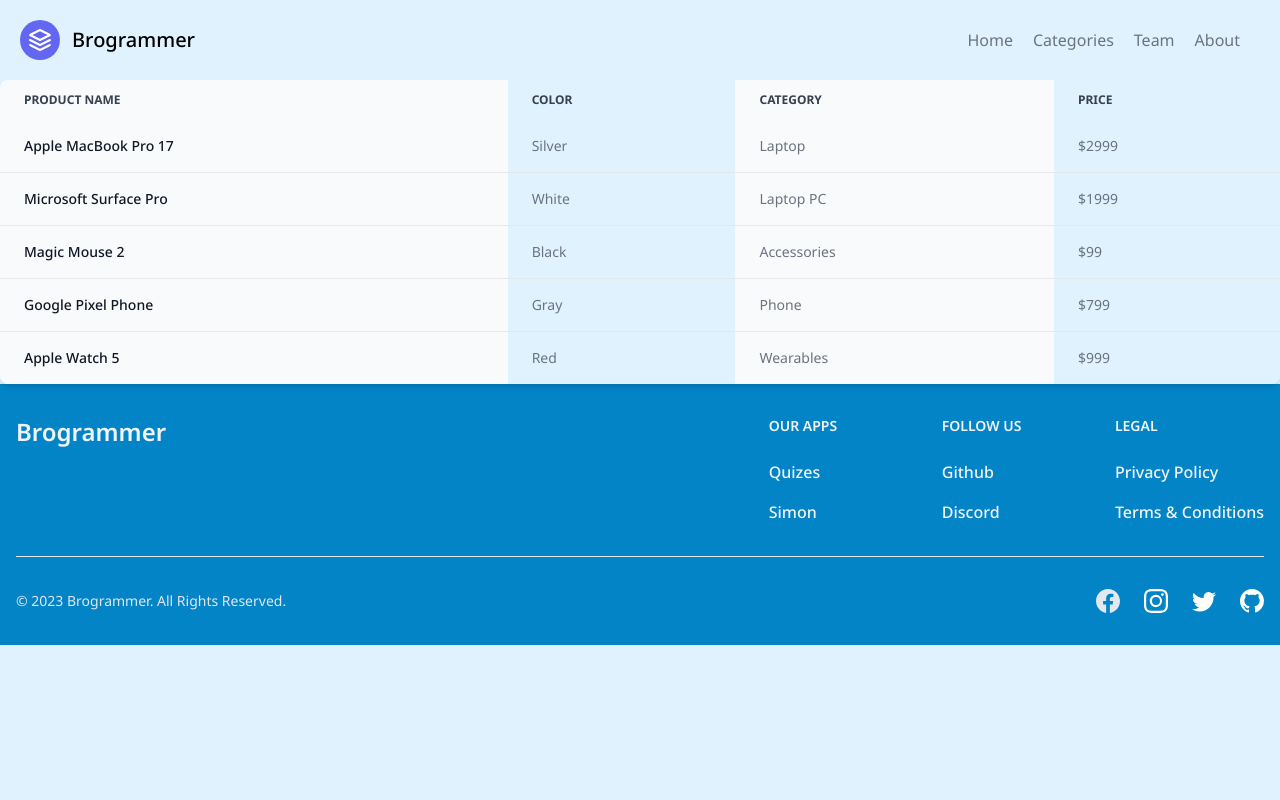
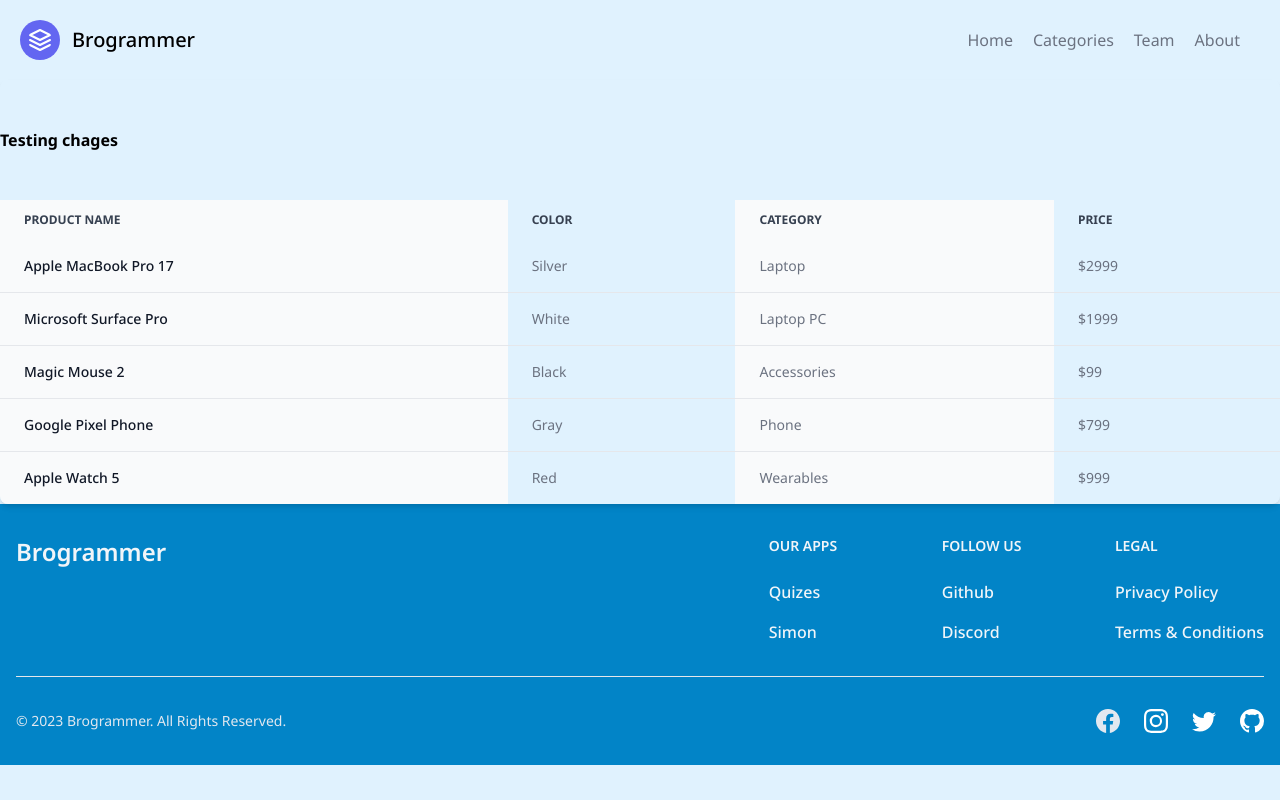
Before and after one commit to lakshaykamat/brogrammer-blog-client, a Next.js app: page /admin/dashboard in a window 1280 px wide. Built offline with nearby package versions, Linux system fonts and the light colour scheme.

Commit message:
Maybe this works

```diff
--- a/app/admin/dashboard/page.tsx
+++ b/app/admin/dashboard/page.tsx
@@ -6,6 +6,7 @@
   return (
 
 <div className="relative overflow-x-auto shadow-md sm:rounded-lg">
+    <h1 className='tex-3xl font-bold my-12'>Testing chages</h1>
     <table className="w-full text-sm text-left text-gray-500 dark:text-gray-400">
         <thead className="text-xs text-gray-700 uppercase dark:text-gray-400">
             <tr>
```
